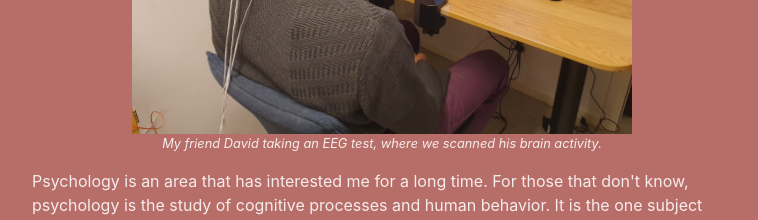
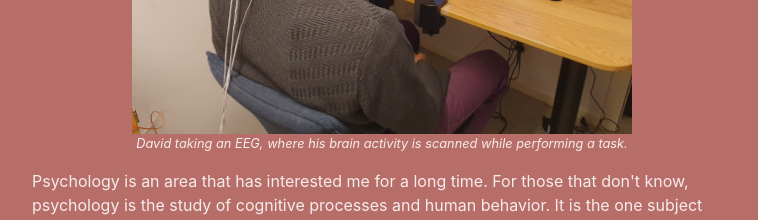
Before and after one commit to ChrisPlaceInSpace/cv, a React (Vite) app in the folder practice-cv/: page /home in a window 1280 px wide. Shown: the part 3540-3760 px from the top of the page, without its empty margins (258-1016 px from the left). Built offline with nearby package versions, Linux system fonts and the light colour scheme.

Commit message:
Image text centered.

```diff
--- a/practice-cv/src/Components/home/psychology.jsx
+++ b/practice-cv/src/Components/home/psychology.jsx
@@ -9,7 +9,8 @@ export default function Psychology() {
             <div className='psychology-profile flex flex-center flex-column'>
                 <div className='image-container flex flex-column flex-center'>
                 <img src={psyImage} className='psychology-image' alt='psychological picture' />
-                <p className='image-decription'>My friend David taking an EEG test, where we scanned his brain activity.</p>
+                <p className='image-decription text-center'>David taking an EEG, where his brain activity is scanned
+                     while performing a task.</p>
                 </div>
                 <div className='psychology-text'>
                     <p>Psychology is an area that has interested me for a long time. For those that don't know,
```
